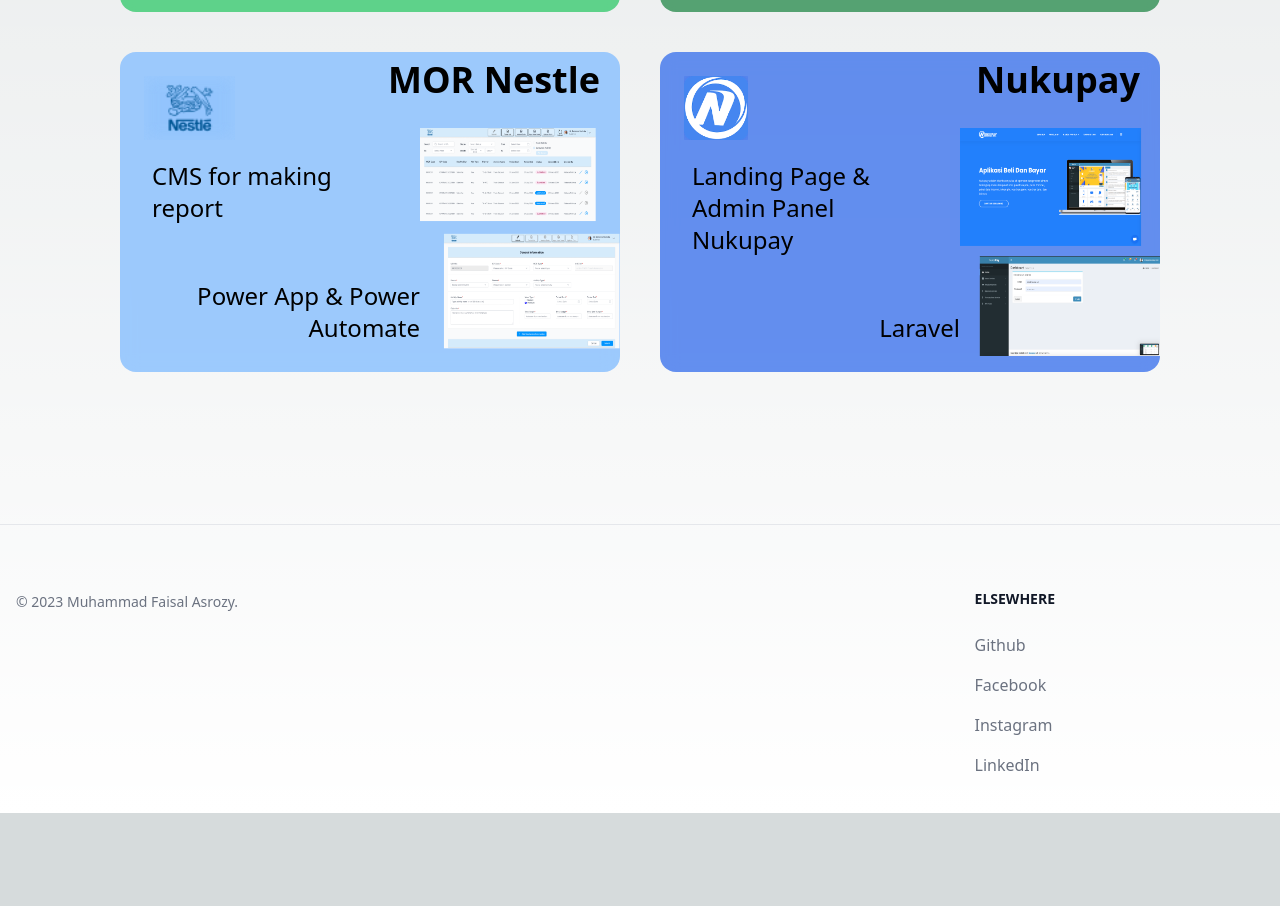
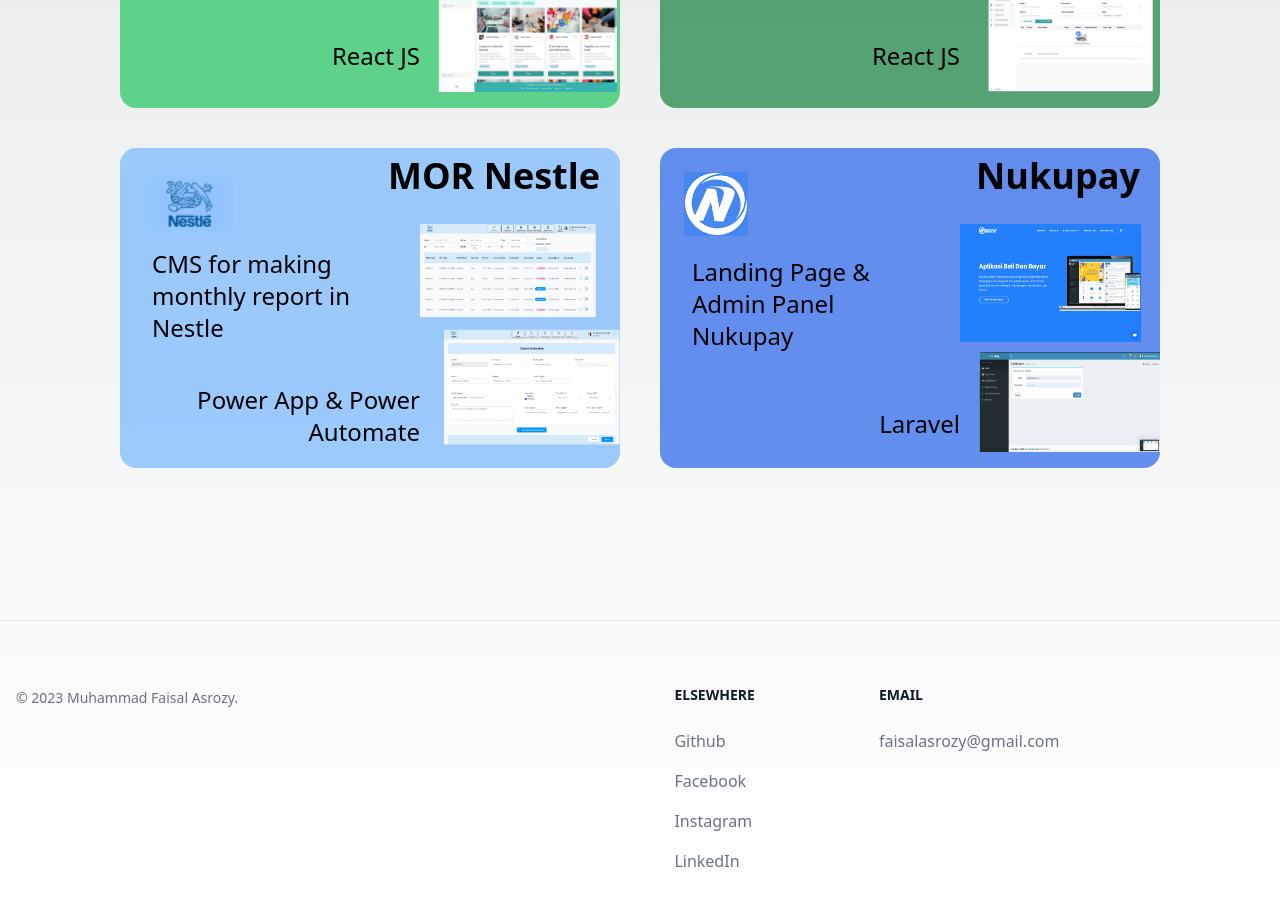
Before and after one commit to asrozy98/my-portofolio, a Next.js app: page /my-portofolio/work/website in a window 1280 px wide. Shown: the part 1140-2046 px from the top of the page. Before the commit the page ends 1953 px from the top, so only its background shows below. Built offline with nearby package versions, Linux system fonts and the light colour scheme.

Commit message:
fix card project onclick

```diff
--- /dev/null
+++ b/src/app/components/cardProject.tsx
@@ -0,0 +1,71 @@
+"use client";
+
+import Image from "next/image";
+import { useRouter } from "next/navigation";
+
+interface DataInterface {
+  id: number;
+  title: string;
+  description: string;
+  color: string;
+  icon: string;
+  image: string;
+  technology: string;
+  url: string;
+}
+
+export default function CardProject(item: DataInterface) {
+  const router = useRouter();
+
+  return (
+    <div
+      className="w-full p-4"
+      key={item.id}
+      onClick={() => item.url != "" && router.push(item.url)}
+    >
+      <div
+        className={
+          "relative h-48 lg:h-64 xl:h-80 2xl:h-96 backdrop-blur rounded-2xl overflow-hidden hover:scale-105 ease-out duration-300 " +
+          item.color +
+          (item.url != "" ? " cursor-pointer" : "")
+        }
+      >
+        <div className="absolute top-0 right-0 py-2 px-4">
+          <p className="pr-1 text-xl xl:text-4xl font-bold text-right overflow-visible">
+            {item.title}
+          </p>
+        </div>
+        <div className="flex flex-row justify-between w-full h-full">
+          <div className="w-3/5">
+            <div className="h-1/4 pt-4 px-4 xl:p-6">
+              <Image
+                className="object-fill backdrop-blur h-8 w-auto lg:h-12 lg:w-auto xl:h-16 xl:w-auto hover:scale-110 ease-in duration-300"
+                src={item.icon}
+                width={700}
+                height={700}
+                alt={item.title}
+              />
+            </div>
+            <div className="h-3/4 flex flex-col justify-around">
+              <p className="px-4 lg:px-8 text-sm sm:text-lg md:text-xl xl:text-2xl 3xl:text-3xl">
+                {item.description}
+              </p>
+              <p className="text-md md:text-xl xl:text-2xl text-right">
+                {item.technology}
+              </p>
+            </div>
+          </div>
+          <div className="w-2/5 flex flex-col justify-end items-center overflow-hidden pb-4">
+            <Image
+              className="object-fill h-3/4 w-auto hover:scale-110 ease-in duration-300"
+              src={item.image}
+              width={700}
+              height={700}
+              alt={item.title}
+            />
+          </div>
+        </div>
+      </div>
+    </div>
+  );
+}
--- a/src/app/components/footer.tsx
+++ b/src/app/components/footer.tsx
@@ -55,6 +55,21 @@
                 </li>
               </ul>
             </div>
+            <div>
+              <h2 className="mb-6 text-sm font-semibold text-gray-900 uppercase dark:text-white">
+                Email
+              </h2>
+              <ul className="text-gray-500 dark:text-gray-400 font-medium">
+                <li className="mb-4">
+                  <Link
+                    href="mailto:faisalasrozy@gmail.com"
+                    className="hover:underline"
+                  >
+                    faisalasrozy@gmail.com
+                  </Link>
+                </li>
+              </ul>
+            </div>
           </div>
         </div>
       </footer>
--- a/src/app/page.tsx
+++ b/src/app/page.tsx
@@ -7,14 +7,14 @@
 
 export default function Home() {
   return (
-    <main className="flex flex-col justify-around items-center min-h-screen w-full p-2 pb-4 pt-32 sm:p-12 sm:pb-12 md:p-24">
+    <main className="flex flex-col justify-around items-center min-h-screen w-full p-2 pb-4 pt-32 sm:p-12 sm:pb-12 md:p-24 md:pt-48">
       <p className="text-5xl md:text-7xl xl:text-9xl mb-20 font-bold text-center">
         Hi. I'am Faisal.
         <br />A Developer.
       </p>
       <div className="flex flex-row justify-around w-full">
         <div className="w-full md:max-w-3xl p-0 md:p-6">
-          <p className="mb-4 text-xl font-bold text-center">
+          <p className="mb-4 text-md sm:text-lg lg:text-xl font-bold text-center">
             I'm passionate about crafting experiences that are engaging,
             accessible, and easy to use.
           </p>
--- a/src/app/work/mobile/page.tsx
+++ b/src/app/work/mobile/page.tsx
@@ -1,5 +1,5 @@
 /* eslint-disable react/no-unescaped-entities */
-import Image from "next/image";
+import CardProject from "@/app/components/cardProject";
 
 interface MobileData {
   id: number;
@@ -9,6 +9,7 @@
   icon: string;
   image: string;
   technology: string;
+  url: string;
 }
 
 const data: MobileData[] = [
@@ -20,6 +21,7 @@
     icon: "/my-portofolio/images/mobile/yes.png",
     image: "/my-portofolio/images/mobile/yes-mobile.png",
     technology: "Laravel",
+    url: "",
   },
   {
     id: 2,
@@ -29,15 +31,17 @@
     icon: "/my-portofolio/images/mobile/yocommerce.png",
     image: "/my-portofolio/images/mobile/yocommerce-mobile.png",
     technology: "React Native & Laravel",
+    url: "",
   },
   {
     id: 3,
-    title: "YOMintra",
+    title: "YOMitra",
     description: "Mobile Webview from YOMitra Website (Yogya Group)",
     color: "bg-blue-600/80",
     icon: "/my-portofolio/images/mobile/yomitra.png",
     image: "/my-portofolio/images/mobile/yomitra-mobile.png",
     technology: "React Native & Laravel",
+    url: "",
   },
   {
     id: 4,
@@ -47,12 +51,13 @@
     icon: "/my-portofolio/images/mobile/79.png",
     image: "/my-portofolio/images/mobile/wr.png",
     technology: "React Native",
+    url: "",
   },
 ];
 
 export default function WorkMobile() {
   return (
-    <main className="flex flex-col justify-around items-center min-h-screen w-full p-2 pb-4 pt-32 sm:p-12 sm:pb-12 md:p-24">
+    <main className="flex flex-col justify-around items-center min-h-screen w-full p-2 pb-4 pt-32 sm:p-12 sm:pb-12 md:p-24 md:pt-48">
       <p className="text-5xl md:text-7xl xl:text-9xl mb-20 font-bold text-center">
         Mobile.
       </p>
@@ -65,52 +70,7 @@
       </div>
       <div className="grid grid-cols-1 lg:grid-cols-2 2xl:grid-cols-3 gap-2 w-full p-2 mt-6">
         {data.map((item) => {
-          return (
-            <div className="w-full p-4" key={item.id}>
-              <div
-                className={
-                  "relative h-48 lg:h-64 xl:h-80 2xl:h-96 backdrop-blur rounded-2xl overflow-hidden cursor-pointer hover:scale-105 ease-out duration-300 " +
-                  item.color
-                }
-              >
-                <div className="absolute top-0 right-0 py-2 px-4">
-                  <p className="pr-1 text-xl xl:text-4xl font-bold text-right overflow-visible">
-                    {item.title}
-                  </p>
-                </div>
-                <div className="flex flex-row justify-between w-full h-full">
-                  <div className="w-3/5">
-                    <div className="h-1/4 pt-4 px-4 xl:p-6">
-                      <Image
-                        className="object-fill backdrop-blur h-8 w-auto lg:h-12 lg:w-auto xl:h-16 xl:w-auto hover:scale-110 ease-in duration-300"
-                        src={item.icon}
-                        width={700}
-                        height={700}
-                        alt={item.title}
-                      />
-                    </div>
-                    <div className="h-3/4 flex flex-col justify-around">
-                      <p className="px-4 lg:px-8 text-sm sm:text-lg md:text-xl xl:text-2xl 3xl:text-3xl">
-                        {item.description}
-                      </p>
-                      <p className="text-md md:text-xl xl:text-2xl text-right">
-                        {item.technology}
-                      </p>
-                    </div>
-                  </div>
-                  <div className="w-2/5 flex flex-col justify-end items-center overflow-hidden pb-4">
-                    <Image
-                      className="object-fill h-3/4 w-auto hover:scale-110 ease-in duration-300"
-                      src={item.image}
-                      width={700}
-                      height={700}
-                      alt={item.title}
-                    />
-                  </div>
-                </div>
-              </div>
-            </div>
-          );
+          return <CardProject {...item} key={item.id} />;
         })}
       </div>
     </main>
--- a/src/app/work/website/page.tsx
+++ b/src/app/work/website/page.tsx
@@ -1,5 +1,5 @@
 /* eslint-disable react/no-unescaped-entities */
-import Image from "next/image";
+import CardProject from "@/app/components/cardProject";
 
 interface WebsiteData {
   id: number;
@@ -9,6 +9,7 @@
   icon: string;
   image: string;
   technology: string;
+  url: string;
 }
 
 const data: WebsiteData[] = [
@@ -20,6 +21,7 @@
     icon: "/my-portofolio/images/mobile/yes.png",
     image: "/my-portofolio/images/website/yes.png",
     technology: "Laravel",
+    url: "",
   },
   {
     id: 2,
@@ -29,6 +31,7 @@
     icon: "/my-portofolio/images/mobile/yocommerce.png",
     image: "/my-portofolio/images/website/yocommerce.png",
     technology: "Laravel",
+    url: "",
   },
   {
     id: 3,
@@ -38,6 +41,7 @@
     icon: "/my-portofolio/images/website/telkom.png",
     image: "/my-portofolio/images/website/my-assistium.png",
     technology: "React JS",
+    url: "",
   },
   {
     id: 4,
@@ -47,15 +51,17 @@
     icon: "/my-portofolio/images/website/telkom.png",
     image: "/my-portofolio/images/website/assistium.png",
     technology: "React JS",
+    url: "",
   },
   {
     id: 5,
     title: "MOR Nestle",
-    description: "CMS for making report",
+    description: "CMS for making monthly report in Nestle",
     color: "bg-blue-300/90",
     icon: "/my-portofolio/images/website/nestle.png",
     image: "/my-portofolio/images/website/mor.png",
     technology: "Power App & Power Automate",
+    url: "",
   },
   {
     id: 6,
@@ -65,12 +71,13 @@
     icon: "/my-portofolio/images/website/nukupay.png",
     image: "/my-portofolio/images/website/nukupay-web.png",
     technology: "Laravel",
+    url: "http://nukupay.com",
   },
 ];
 
 export default function WorkWebsite() {
   return (
-    <main className="flex flex-col justify-around items-center min-h-screen w-full p-2 pb-4 pt-32 sm:p-12 sm:pb-12 md:p-24">
+    <main className="flex flex-col justify-around items-center min-h-screen w-full p-2 pb-4 pt-32 sm:p-12 sm:pb-12 md:p-24 md:pt-48">
       <p className="text-5xl md:text-7xl xl:text-9xl mb-20 font-bold text-center">
         Website.
       </p>
@@ -84,52 +91,7 @@
       </div>
       <div className="grid grid-cols-1 lg:grid-cols-2 2xl:grid-cols-3 gap-2 w-full p-2 mt-6">
         {data.map((item) => {
-          return (
-            <div className="w-full p-4" key={item.id}>
-              <div
-                className={
-                  "relative h-48 lg:h-64 xl:h-80 2xl:h-96 backdrop-blur rounded-2xl overflow-hidden cursor-pointer hover:scale-105 ease-out duration-300 " +
-                  item.color
-                }
-              >
-                <div className="absolute top-0 right-0 py-2 px-4">
-                  <p className="pr-1 text-xl xl:text-4xl font-bold text-right overflow-visible">
-                    {item.title}
-                  </p>
-                </div>
-                <div className="flex flex-row justify-between w-full h-full">
-                  <div className="w-3/5">
-                    <div className="h-1/4 pt-4 px-4 xl:p-6">
-                      <Image
-                        className="object-fill backdrop-blur h-8 w-auto lg:h-12 lg:w-auto xl:h-16 xl:w-auto hover:scale-110 ease-in duration-300"
-                        src={item.icon}
-                        width={700}
-                        height={700}
-                        alt={item.title}
-                      />
-                    </div>
-                    <div className="h-3/4 flex flex-col justify-around">
-                      <p className="px-4 lg:px-8 text-sm sm:text-lg md:text-xl xl:text-2xl 3xl:text-3xl">
-                        {item.description}
-                      </p>
-                      <p className="text-md md:text-xl xl:text-2xl text-right">
-                        {item.technology}
-                      </p>
-                    </div>
-                  </div>
-                  <div className="w-2/5 flex flex-col justify-end items-center overflow-hidden pb-4">
-                    <Image
-                      className="object-fill h-3/4 w-auto hover:scale-110 ease-in duration-300"
-                      src={item.image}
-                      width={700}
-                      height={700}
-                      alt={item.title}
-                    />
-                  </div>
-                </div>
-              </div>
-            </div>
-          );
+          return <CardProject {...item} key={item.id} />;
         })}
       </div>
     </main>
```
Also changed, not shown: src/app/about/page.tsx (+8 -6 lines).
